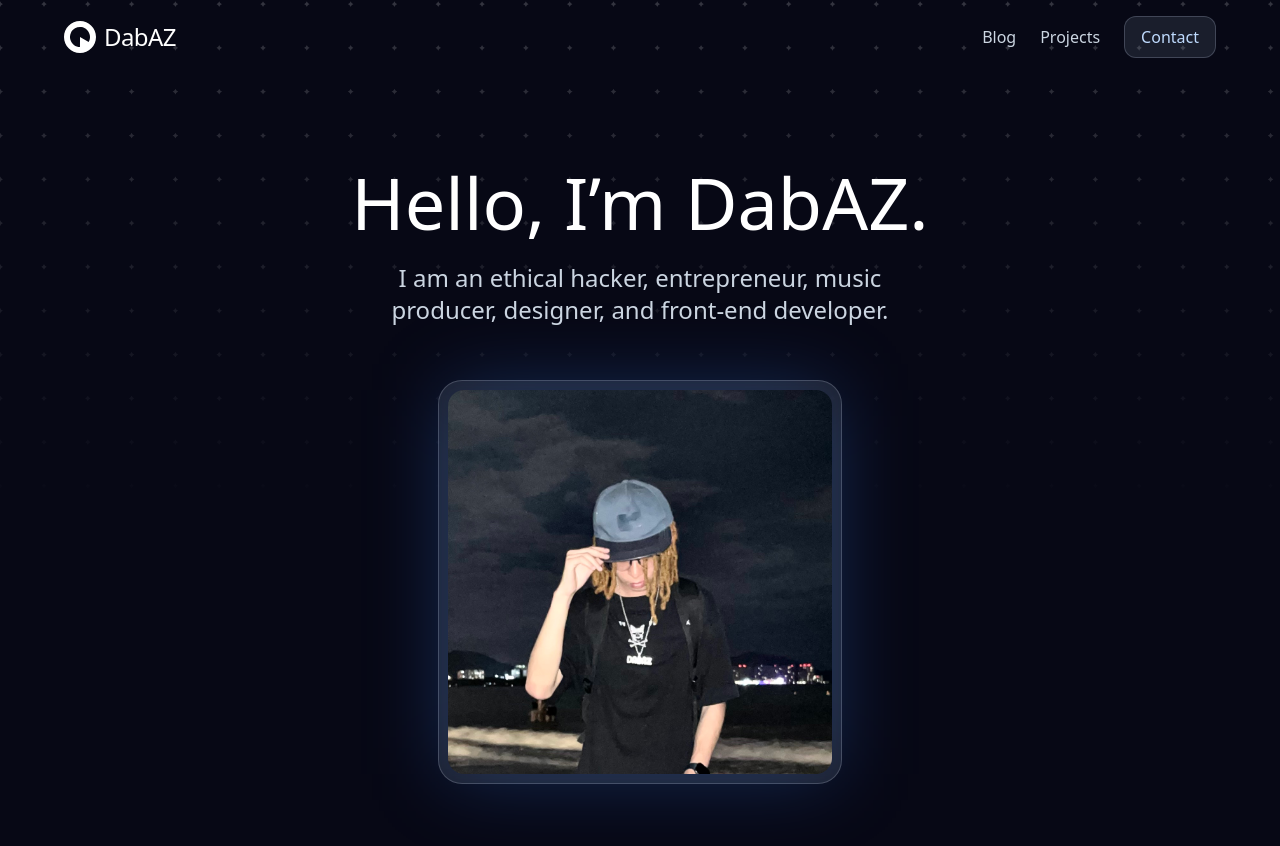
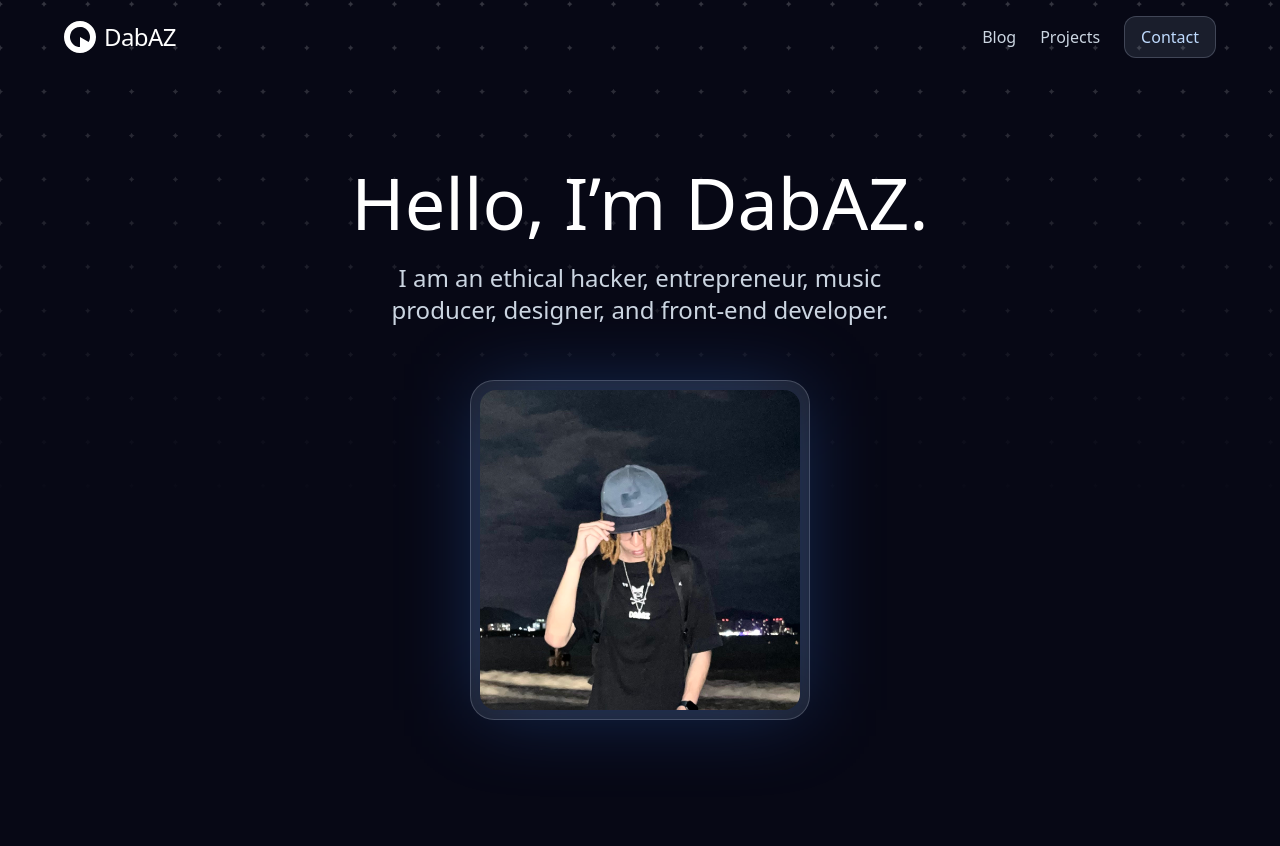
Before and after one commit to dabaz-official/dabaz-0.7.0, a Next.js app: page / in a window 1280 px wide. Shown: the top 846 px of the page. After the commit the page ends 806 px from the top, so only its background shows below. Built offline with nearby package versions, Linux system fonts and the light colour scheme.

Commit message:
fix: update hero pic style

```diff
--- a/src/components/home/Hero.tsx
+++ b/src/components/home/Hero.tsx
@@ -18,7 +18,7 @@ export default function Hero() {
               {home.hero.description}
             </p>
           </div>
-          <div className="glass-container mt-16 w-96 mx-auto">
+          <div className="glass-container mt-16 w-80 mx-auto">
             <div className="absolute inset-0 -z-10 bg-blue-500/30 blur-2xl filter" />
             <Image
               src={home.hero.imgSrc}
--- a/src/components/layout/Bounded.tsx
+++ b/src/components/layout/Bounded.tsx
@@ -15,7 +15,7 @@ export default function Bounded({
   return (
     <Comp
       className={clsx(
-        "px-4 py-14 first:pt-10 sm:px-6 md:py-20 lg:py-24",
+        "px-4 py-14 first:pt-10 sm:px-8 lg:px-12 md:py-20 lg:py-24",
         className,
       )}
       {...restProps}
```
